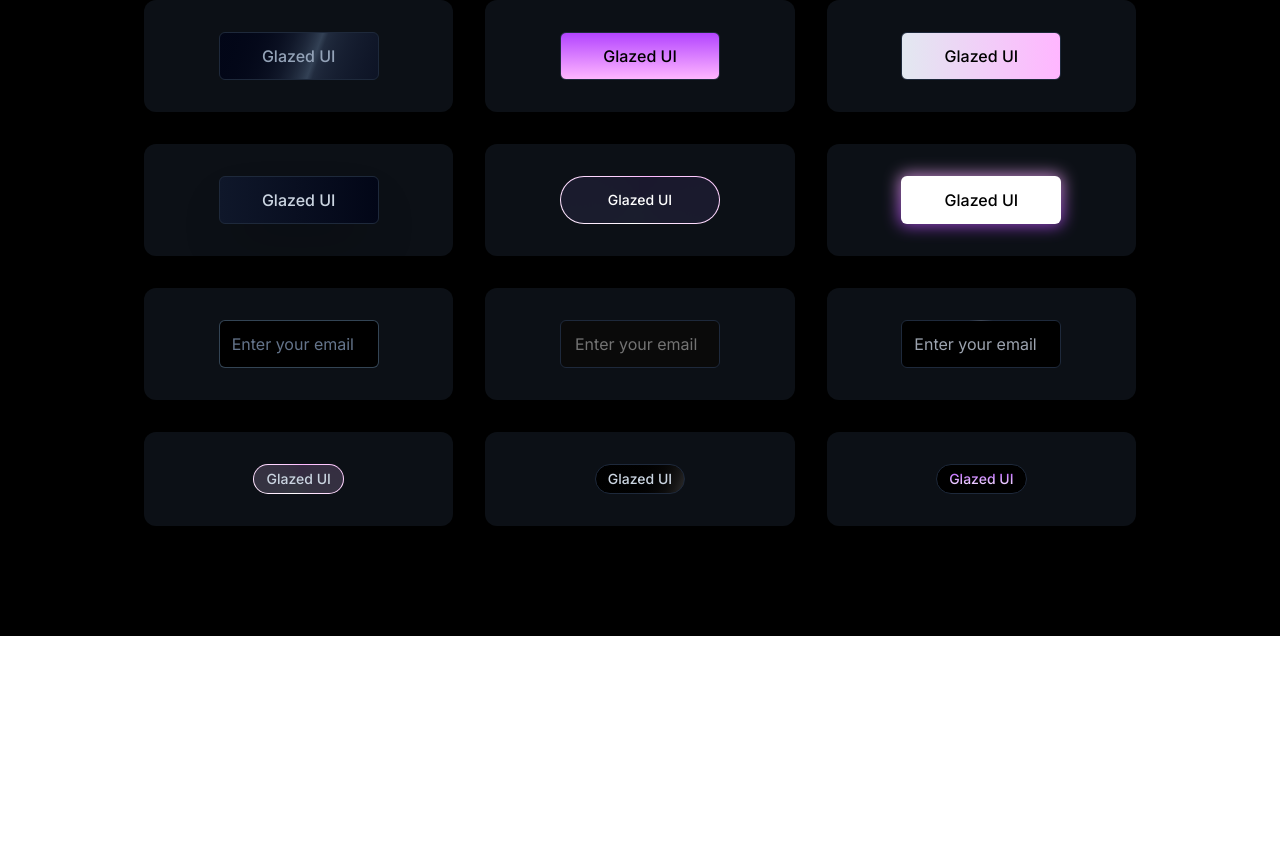
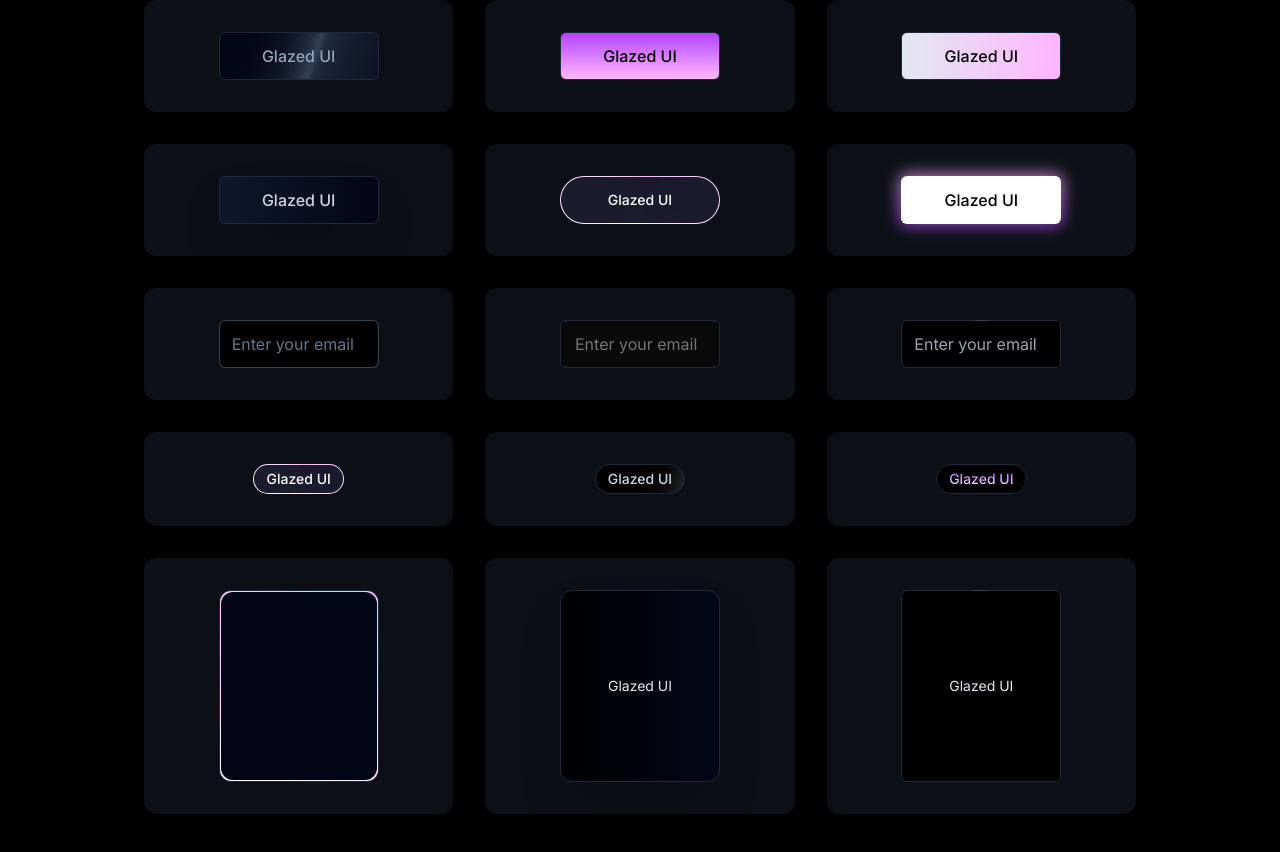
Before and after one commit to ibelick/ui-snippets, a Next.js app: page / in a window 1280 px wide. Shown: the part 556-1408 px from the top of the page. Before the commit the page ends 1192 px from the top, so only its background shows below. Built offline with nearby package versions, Linux system fonts and the light colour scheme.

Commit message:
feat: init card

```diff
--- a/app/page.tsx
+++ b/app/page.tsx
@@ -15,6 +15,9 @@ import BadgeAnimatedGradientBorder from '@/components/lab/Badge/BadgeAnimatedGra
 import { GitHubLogoIcon, TwitterLogoIcon } from '@radix-ui/react-icons';
 import BadgeShine from '@/components/lab/Badge/BadgeShine';
 import BadgeTextGradient from '@/components/lab/Badge/BadgeTextGradient';
+import CardAnimatedBorderGradient from '@/components/lab/Card/CardAnimatedBorderGradient';
+import CardSpotlight from '@/components/lab/Card/CardSpotlight';
+import CardPulseBorder from '@/components/lab/Card/CardPulseBorder';
 
 const Card: React.FC<{ children: React.ReactNode }> = ({ children }) => {
   return (
@@ -41,6 +44,9 @@ const COMPONENTS = [
   <BadgeAnimatedGradientBorder />,
   <BadgeShine />,
   <BadgeTextGradient />,
+  <CardAnimatedBorderGradient />,
+  <CardSpotlight />,
+  <CardPulseBorder />,
 ];
 
 export default function Home() {
--- a/components/lab/Badge/BadgeAnimatedGradientBorder.tsx
+++ b/components/lab/Badge/BadgeAnimatedGradientBorder.tsx
@@ -4,9 +4,9 @@ const BadgeAnimatedGradientBorder = () => {
   return (
     <span className='relative inline-block overflow-hidden rounded-full p-[1px]'>
       <span className='absolute inset-[-1000%] animate-[spin_2s_linear_infinite] bg-[conic-gradient(from_90deg_at_50%_50%,#ffb6ff_0%,#fff_50%,#ffb7ff_100%)]' />
-      <span className='inline-flex h-full w-full cursor-pointer items-center justify-center rounded-full bg-gray-950/80 px-3 py-1 text-sm font-medium text-slate-300 backdrop-blur-3xl'>
+      <div className='inline-flex h-full w-full cursor-pointer items-center justify-center rounded-full bg-slate-950/90 px-3 py-1 text-sm font-medium text-white backdrop-blur-3xl'>
         Glazed UI
-      </span>
+      </div>
     </span>
   );
 };
--- a/components/lab/Badge/BadgeTextGradient.tsx
+++ b/components/lab/Badge/BadgeTextGradient.tsx
@@ -2,7 +2,7 @@ import React from 'react';
 
 const BadgeTextGradient = () => {
   return (
-    <span className='inline-flex h-full cursor-pointer items-center justify-center rounded-full border border-slate-800 bg-black px-3 py-1 text-sm font-medium text-slate-300 backdrop-blur-3xl'>
+    <span className='inline-flex cursor-pointer items-center justify-center rounded-full border border-slate-800 bg-black px-3 py-1 text-sm font-medium text-slate-300 backdrop-blur-3xl'>
       <span className='bg-gradient-to-t from-[#fff] to-[#b344ff] bg-clip-text text-transparent'>
         Glazed UI
       </span>
--- /dev/null
+++ b/components/lab/Card/CardAnimatedBorderGradient.tsx
@@ -0,0 +1,10 @@
+const CardAnimatedBorderGradient = () => {
+  return (
+    <div className='relative h-48 w-48 overflow-hidden rounded-xl border border-slate-800 p-[1px] backdrop-blur-3xl'>
+      <span className='absolute inset-[-1000%] animate-[spin_2s_linear_infinite] bg-[conic-gradient(from_90deg_at_50%_50%,#ffb6ff_0%,#fff_50%,#ffb7ff_100%)]' />
+      <div className='inline-flex h-full w-full items-center justify-center rounded-xl bg-slate-950 px-3 py-1 text-sm font-medium text-white backdrop-blur-3xl' />
+    </div>
+  );
+};
+
+export default CardAnimatedBorderGradient;
--- /dev/null
+++ b/components/lab/Card/CardPulseBorder.tsx
@@ -0,0 +1,16 @@
+import React from 'react';
+
+const CardPulseBorder = () => {
+  return (
+    <div className='relative h-48 w-48'>
+      <div className='absolute top-0 flex w-full justify-center'>
+        <div className='h-[1px] animate-border-width rounded-full bg-gradient-to-r from-[rgba(17,17,17,0)] via-white to-[rgba(17,17,17,0)] transition-all duration-1000' />
+      </div>
+      <div className='flex h-full items-center justify-center rounded-md border border-slate-800 bg-black px-3 py-2'>
+        <p className='text-sm text-slate-200'>Glazed UI</p>
+      </div>
+    </div>
+  );
+};
+
+export default CardPulseBorder;
--- /dev/null
+++ b/components/lab/Card/CardSpotlight.tsx
@@ -0,0 +1,59 @@
+'use client';
+import React, { useRef, useState } from 'react';
+
+const CardSpotlight = () => {
+  const divRef = useRef<HTMLDivElement>(null);
+  const [isFocused, setIsFocused] = useState(false);
+  const [position, setPosition] = useState({ x: 0, y: 0 });
+  const [opacity, setOpacity] = useState(0);
+
+  const handleMouseMove = (e: React.MouseEvent<HTMLDivElement>) => {
+    if (!divRef.current || isFocused) return;
+
+    const div = divRef.current;
+    const rect = div.getBoundingClientRect();
+
+    setPosition({ x: e.clientX - rect.left, y: e.clientY - rect.top });
+  };
+
+  const handleFocus = () => {
+    setIsFocused(true);
+    setOpacity(1);
+  };
+
+  const handleBlur = () => {
+    setIsFocused(false);
+    setOpacity(0);
+  };
+
+  const handleMouseEnter = () => {
+    setOpacity(1);
+  };
+
+  const handleMouseLeave = () => {
+    setOpacity(0);
+  };
+
+  return (
+    <div
+      ref={divRef}
+      onMouseMove={handleMouseMove}
+      onFocus={handleFocus}
+      onBlur={handleBlur}
+      onMouseEnter={handleMouseEnter}
+      onMouseLeave={handleMouseLeave}
+      className='relative flex h-48 max-w-md items-center justify-center overflow-hidden rounded-xl border border-slate-800 bg-gradient-to-r from-black to-slate-950 px-8 py-16 shadow-2xl'
+    >
+      <div
+        className='pointer-events-none absolute -inset-px opacity-0 transition duration-300'
+        style={{
+          opacity,
+          background: `radial-gradient(600px circle at ${position.x}px ${position.y}px, rgba(255,182,255,.1), transparent 40%)`,
+        }}
+      />
+      <p className='text-sm text-slate-200'>Glazed UI</p>
+    </div>
+  );
+};
+
+export default CardSpotlight;
```
